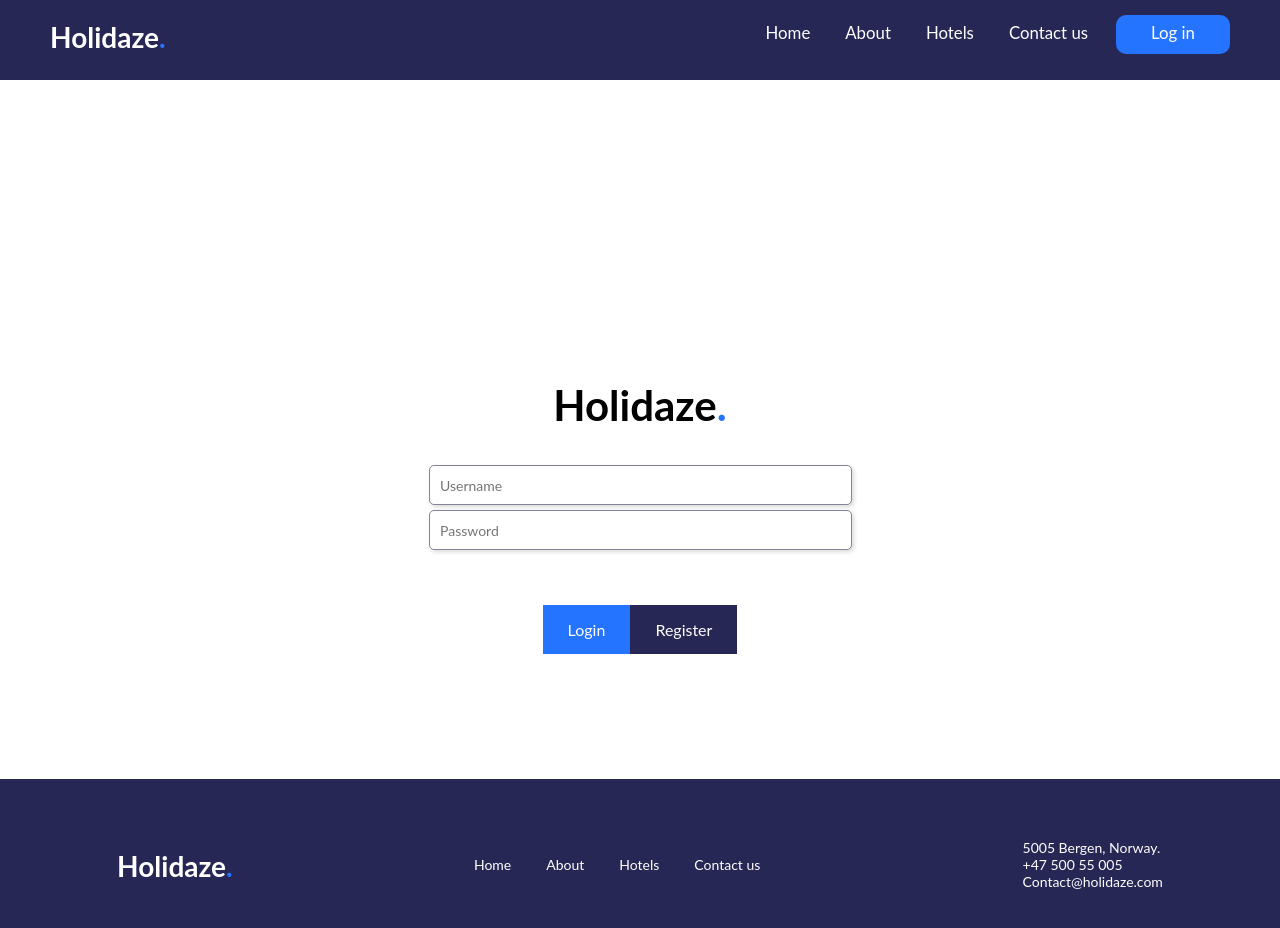
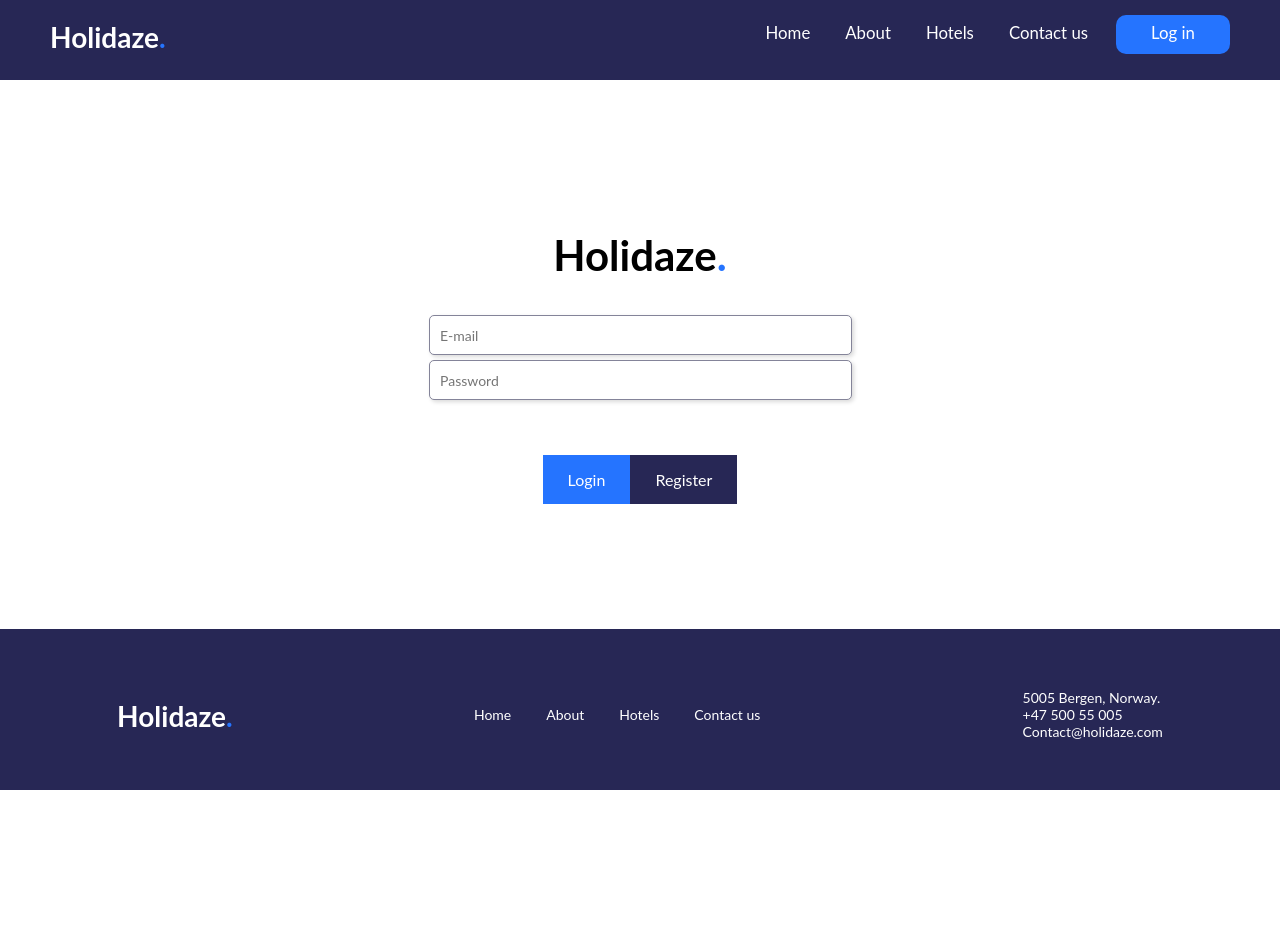
Before and after one commit to Noroff-FEU-Assignments/project-exam-2-martink95, a React (Create React App) app: page /login in a window 1280 px wide. Shown: the top 928 px of the page. After the commit the page ends 800 px from the top, so only its background shows below. Built offline with nearby package versions, Linux system fonts and the light colour scheme; a web font is replaced by a local one.

Commit message:
changes to a lot of files

```diff
--- a/package.json
+++ b/package.json
@@ -6,8 +6,10 @@
     "@testing-library/jest-dom": "^5.12.0",
     "@testing-library/react": "^11.2.6",
     "@testing-library/user-event": "^12.8.3",
+    "axios": "^0.21.1",
     "react": "^17.0.2",
     "react-dom": "^17.0.2",
+    "react-hook-form": "^7.6.1",
     "react-icons": "^4.2.0",
     "react-router-dom": "^5.2.0",
     "react-scripts": "4.0.3",
--- a/src/App.css
+++ b/src/App.css
@@ -8,3 +8,8 @@
   font-weight: 400;
   font-style: normal;
 }
+
+.alert {
+  color: #FA4160;
+  font-size: 1rem;
+}
--- a/src/components/Card/FeaturedCard.js
+++ b/src/components/Card/FeaturedCard.js
@@ -21,6 +21,7 @@ export default function FeaturedCards() {
 }
 
 const generateCards = () => {
+
     for(let i = 0; i < 3; i++) {
         return (
             <FlexCentered>
--- a/src/components/Footer/Footer.elements.js
+++ b/src/components/Footer/Footer.elements.js
@@ -2,10 +2,11 @@ import styled from "styled-components";
 import { Link } from "react-router-dom";
 
 
-export const FooterContainer = styled.div`
+export const FooterContainer = styled.footer`
     margin-top: 125px;
     width: 100%;
     padding-bottom: 50px;
+    margin-bottom: 0;
     background-color: ${props => props.theme.purple};
     display: flex;
     justify-content: center;
--- a/src/components/Form/Form.elements.js
+++ b/src/components/Form/Form.elements.js
@@ -1,6 +1,6 @@
 import styled from "styled-components";
 
-export const FormContainer = styled.div`
+export const FormContainer = styled.form`
     margin-top: 150px;
     display: flex;
     flex-direction: column;
@@ -71,5 +71,5 @@ export const LoginFormLogo = styled.h1`
 export const LoginFormLogoSpan = styled.span`
     font-size: 3rem;
     font-weight: 700;
-    color: ${props => props.theme.blue}
+    color: ${props => props.theme.blue};
 `;
--- a/src/components/Form/LoginForm.js
+++ b/src/components/Form/LoginForm.js
@@ -1,36 +1,80 @@
+import { useForm } from "react-hook-form";
+import { API_URL } from "../../constants/api";
+import axios from "axios";
+
 import {
     FormContainer,
     InputField,
     LoginButtonContainer,
     LoginFormLogoContainer,
     LoginFormLogo,
-    LoginFormLogoSpan
+    LoginFormLogoSpan,
 } from "./Form.elements";
 
 import { Button, PurpleButton } from "../shared/Button/Button.elements";
 import { FlexCentered } from "../shared/Flex/Flex.elements"
 
 export default function LoginForm() {
+    const { register, handleSubmit, formState: {errors}} = useForm()
+    const onSubmit = async data => {
+        await login(data.email, data.password);
+    }
+
+
     return (
         <>
         <FlexCentered>
-
-
-        <FormContainer>
-            <FormContainer>
+                <FormContainer onSubmit={handleSubmit(onSubmit)}>
                         <LoginFormLogoContainer>
                             <LoginFormLogo>Holidaze<LoginFormLogoSpan>.</LoginFormLogoSpan></LoginFormLogo>
                         </LoginFormLogoContainer>
-                    <InputField placeholder="Username" type="text"/>
-                    <InputField placeholder="Password" type="Password"/>
+                        <InputField {...register("email", {
+                            required: true,
+                            pattern: {
+                                value: /\S+@\S+\.\S+/,
+                                message: "Please enter a valid email"
+                            }
+                        })} placeholder="E-mail" name="email" type="email"/>
+                        {errors.email && <span role="alert" className="alert">{errors.email.message}</span>}
+                        <InputField {...register("password", {
+                            required: true,
+                            minLength: {
+                                value: 5,
+                                message: "password has to be longer than 5 letters or numbers"
+                            }
+                        })} placeholder="Password" name="password" type="password"/>
+                        {errors.password && <span role="alert" className="alert">{errors.password.message}</span>}
                         <LoginButtonContainer>
                             <Button>Login</Button>
                             <PurpleButton>Register</PurpleButton>
                         </LoginButtonContainer>
-            </FormContainer>
                 </FormContainer>
         </FlexCentered>
         </>
 
     );
 }
+
+const login = async (email, password) => {
+    const url = `${API_URL}/auth/local`;
+    const data = {
+        identifier: email,
+        password: password
+    }
+    const headers = {
+        "Content-Type": "application/json"
+    }
+
+    axios.post(url, data, headers).then(res => {
+        console.log(res.data)
+        let holidazeData = {
+            token: res.data.jwt,
+            user_id: res.data.user.id,
+            user_email: res.data.user.email
+        }
+        if(res.data) {
+            console.log("successful login")
+            localStorage.setItem("holidaze_data", JSON.stringify(holidazeData));
+        }
+    });
+}
--- a/src/components/TextSection/TextSection.js
+++ b/src/components/TextSection/TextSection.js
@@ -14,7 +14,7 @@ export default function TextSection({ heading, paragraph, img }) {
     let paragraphItems = [];
     if(Array.isArray(paragraph)) {
         for(let i=0; i < paragraph.length; i++) {
-            paragraphItems.push(<TextSectionParagraph>{paragraph[i]}</TextSectionParagraph>)
+            paragraphItems.push(<TextSectionParagraph key={paragraph+i}>{paragraph[i]}</TextSectionParagraph>)
         }
     } else {
         paragraphItems = <TextSectionParagraph>{paragraph}</TextSectionParagraph>;
--- /dev/null
+++ b/src/constants/api.js
@@ -0,0 +1 @@
+export const API_URL = process.env.REACT_APP_API_URL;
```
Also changed, not shown: 2 other files (tests, documents, lock files or other folders). Lines whose indentation alone changed are shown as unchanged.
